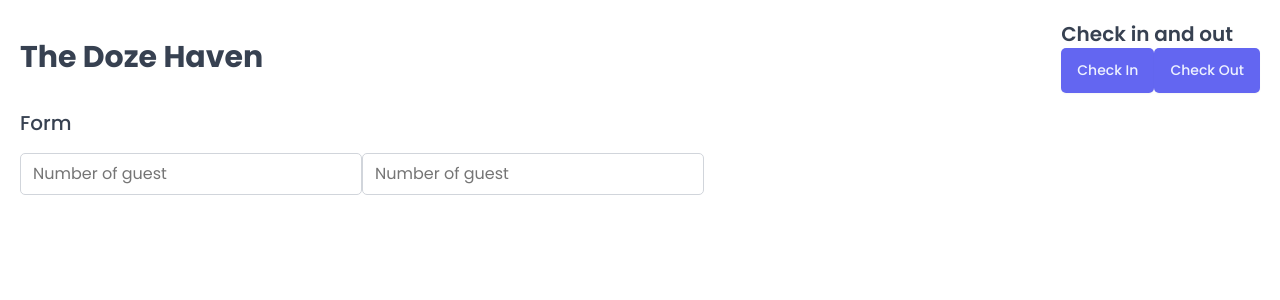
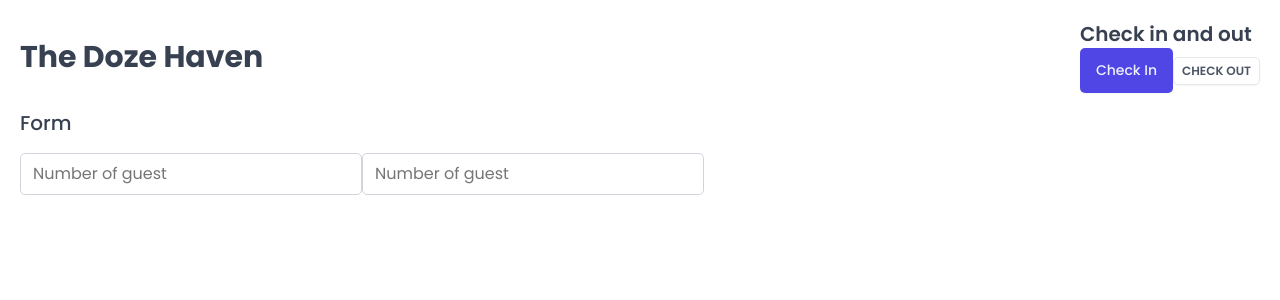
Before and after one commit to paulthadev/doze-haven, a React (Vite) app: page / in a window 1280 px wide. Shown: the top 300 px of the page. Built offline with nearby package versions, Linux system fonts and the light colour scheme; a web font is replaced by a local one.

Commit message:
chore: :building_construction: building more reusable styles component

```diff
--- a/src/App.jsx
+++ b/src/App.jsx
@@ -15,18 +15,24 @@ function App() {
     <>
       <GlobalStyles />
       <StyledApp>
-        <Row type="vertical">
+        <Row>
           <Row type="horizontal">
             <Heading as="h1">The Doze Haven</Heading>
 
             <div>
               <Heading as="h2">Check in and out</Heading>
               <Button onClick={() => alert("checked in")}>Check In</Button>
-              <Button onClick={() => alert("checked out")}>Check Out</Button>
+              <Button
+                variation="secondary"
+                size="small"
+                onClick={() => alert("checked out")}
+              >
+                Check Out
+              </Button>
             </div>
           </Row>
 
-          <Row type="vertical">
+          <Row>
             <Heading as="h3">Form</Heading>
 
             <form>
--- a/src/ui/Button.jsx
+++ b/src/ui/Button.jsx
@@ -29,6 +29,7 @@ const variations = {
       background-color: var(--color-brand-700);
     }
   `,
+
   secondary: css`
     color: var(--color-grey-600);
     background: var(--color-grey-0);
@@ -38,6 +39,7 @@ const variations = {
       background-color: var(--color-grey-50);
     }
   `,
+
   danger: css`
     color: var(--color-red-100);
     background-color: var(--color-red-700);
@@ -49,21 +51,20 @@ const variations = {
 };
 
 export const Button = styled.button`
-  font-size: 1.4rem;
-  padding: 1.2rem 1.6rem;
-  font-weight: 500;
   border: none;
-
   border-radius: var(--border-radius-sm);
-  background-color: var(--color-brand-500);
-  color: var(--color-brand-50);
   box-shadow: var(--shadow-sm);
 
-  cursor: pointer;
-
-  &:hover {
-    background-color: var(--color-brand-700);
-  }
+  /* regular javascript - to match the props from
+  the selected props used in the component */
+  ${(props) => sizes[props.size]}
+  ${(props) => variations[props.variation]}
 `;
 
+//declaring default props
+Button.defaultProps = {
+  variation: "primary",
+  size: "medium",
+};
+
 export default Button;
--- a/src/ui/Row.jsx
+++ b/src/ui/Row.jsx
@@ -19,4 +19,9 @@ const Row = styled.div`
     `}
 `;
 
+// default way of defining props
+Row.defaultProps = {
+  type: "vertical",
+};
+
 export default Row;
```
